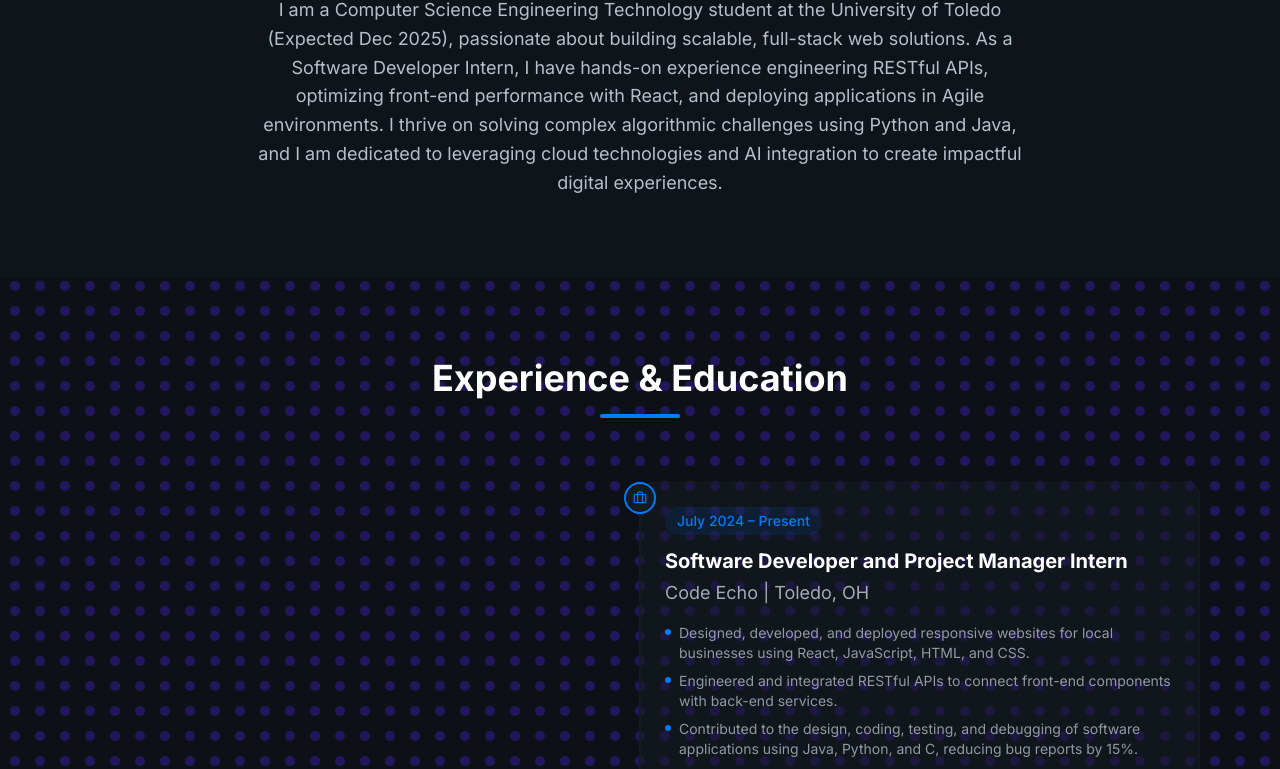
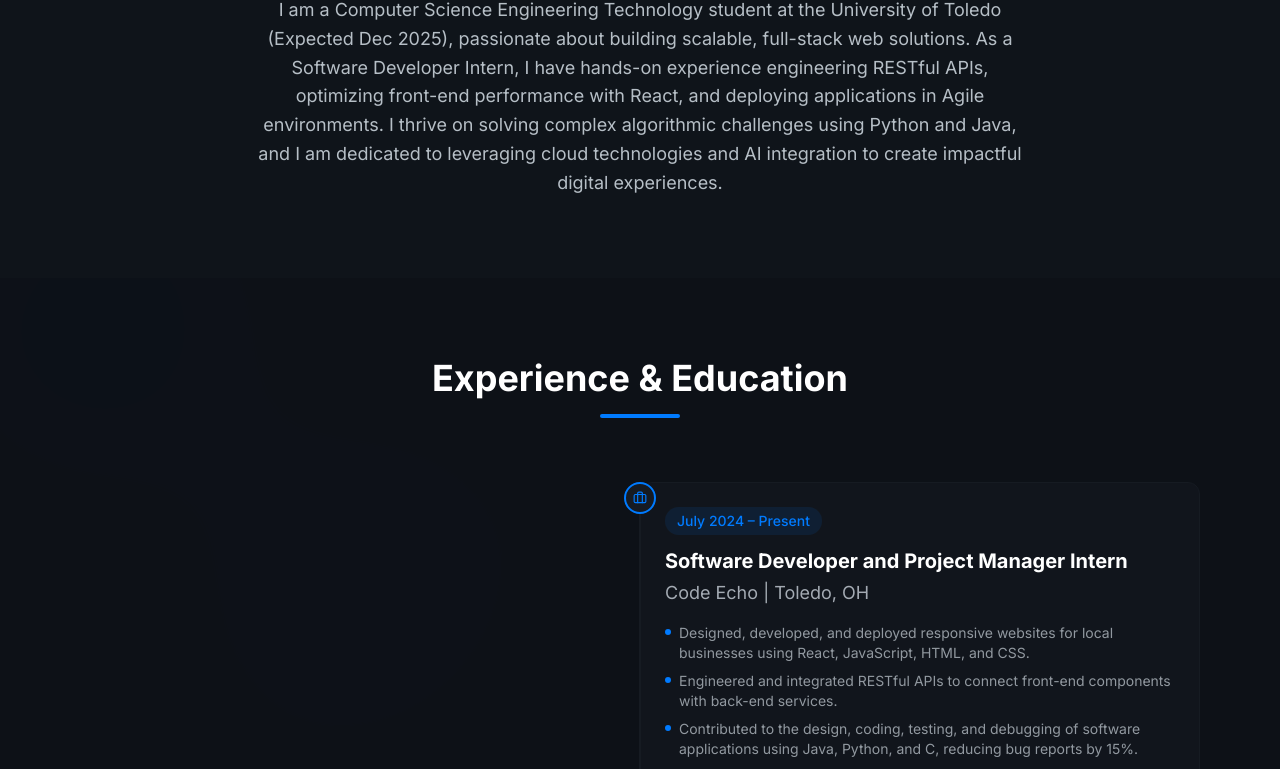
Before and after one commit to aaadnan259/Portfolio, a Next.js app: page / in a window 1280 px wide. Shown: the part 956-1725 px from the top of the page. Built offline with nearby package versions, Linux system fonts and the light colour scheme.

Commit message:
feat: replace DotGrid with BlobBackground in Experience section

```diff
--- /dev/null
+++ b/src/components/BlobBackground.tsx
@@ -0,0 +1,69 @@
+"use client";
+
+import React from "react";
+
+export default function BlobBackground() {
+    return (
+        <>
+            <style jsx global>{`
+        :root {
+          /* Fetch exact values from site styles */
+          --grad-start: var(--color-primary);
+          --grad-end: var(--color-secondary);
+
+          /* Programmatic darken/desaturate */
+          --anim-start: color-mix(in srgb, var(--grad-start) 70%, black 30%);
+          --anim-end: color-mix(in srgb, var(--grad-end) 70%, black 30%);
+
+          /* Final opacity for layer blending */
+          --anim-opacity: 0.07;
+        }
+
+        .experience-animation {
+          position: absolute;
+          inset: 0;
+          pointer-events: none;
+          z-index: 0;
+          opacity: var(--anim-opacity);
+          mix-blend-mode: soft-light;
+          will-change: transform, opacity;
+          contain: paint;
+        }
+
+        .experience-animation .blob {
+          position: absolute;
+          width: 50vmax;
+          height: 50vmax;
+          top: -10%;
+          left: -10%;
+          border-radius: 50%;
+          background: radial-gradient(circle at 30% 30%, var(--anim-start), transparent 40%),
+                      radial-gradient(circle at 70% 70%, var(--anim-end), transparent 40%);
+          filter: blur(40px);
+          transform-origin: center;
+          animation: blob-morph 6s infinite linear;
+          animation-timing-function: cubic-bezier(.22,.9,.38,.98);
+        }
+
+        @keyframes blob-morph {
+          0%   { transform: translate3d(0,0,0) scale(1); opacity: 0.9; }
+          25%  { transform: translate3d(8%, -5%, 0) scale(1.05); opacity: 0.95; }
+          50%  { transform: translate3d(-6%, 6%, 0) scale(0.95); opacity: 0.9; }
+          75%  { transform: translate3d(4%, -3%, 0) scale(1.02); opacity: 0.92; }
+          100% { transform: translate3d(0,0,0) scale(1); opacity: 0.9; }
+        }
+
+        @media (prefers-reduced-motion: reduce) {
+          .experience-animation,
+          .experience-animation .blob {
+            animation: none !important;
+            opacity: 0.02;
+          }
+        }
+      `}</style>
+            <div className="experience-animation">
+                <div className="blob" />
+            </div>
+        </>
+    );
+}
--- a/src/components/Experience.tsx
+++ b/src/components/Experience.tsx
@@ -34,24 +34,12 @@ const experiences = [
     },
 ];
 
-import DotGrid from "./DotGrid";
+import BlobBackground from "./BlobBackground";
 
 export default function Experience() {
     return (
         <section id="experience" className="py-20 bg-background relative overflow-hidden">
-            <div className="absolute inset-0 z-0 opacity-30">
-                <DotGrid
-                    dotSize={10}
-                    gap={15}
-                    baseColor="#5227FF"
-                    activeColor="#5227FF"
-                    proximity={120}
-                    shockRadius={250}
-                    shockStrength={5}
-                    resistance={750}
-                    returnDuration={1.5}
-                />
-            </div>
+            <BlobBackground />
             <div className="max-w-7xl mx-auto px-4 sm:px-6 lg:px-8 relative z-10">
                 <motion.div
                     initial={{ opacity: 0, y: 20 }}
```
